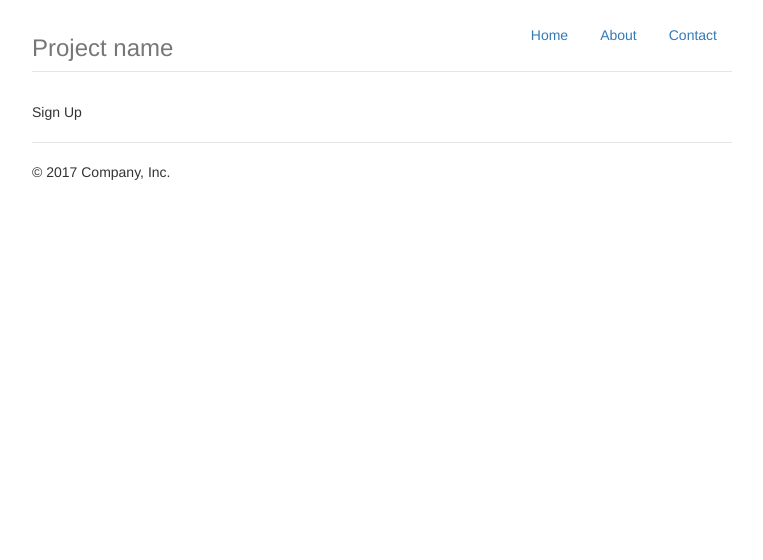
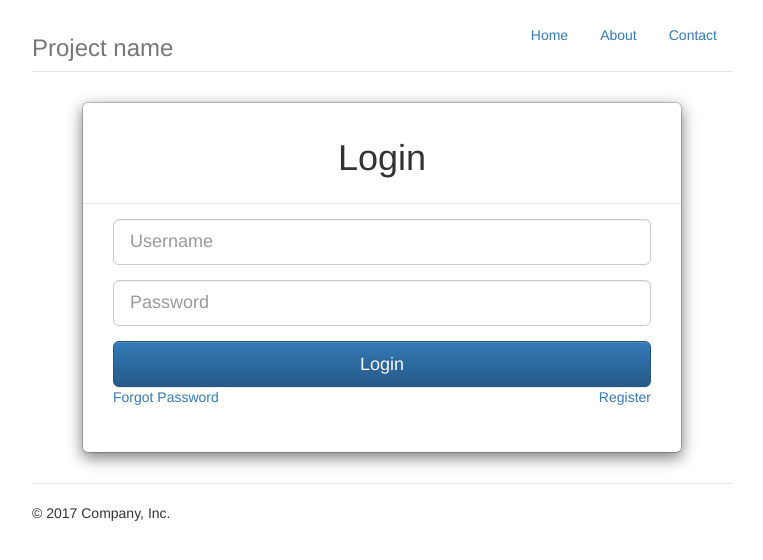
Before and after one commit to olga-dev/bootstrap-3, a Symfony app: template templates/narrow-jumbotron/body/container/signup/index.html.twig in a window 1280 px wide. Shown: the top 560 px of the page, without its empty margins (258-1021 px from the left). Run offline with Twig, Linux system fonts and the light colour scheme; the template is opened without the code that fills it, so the values that code supplies are empty; some libraries are stand-ins or nearby versions.

```diff
--- a/templates/narrow-jumbotron/base.html.twig
+++ b/templates/narrow-jumbotron/base.html.twig
@@ -18,6 +18,10 @@
         .jumbotron {
             text-align: center;
         }
+
+        .modal-footer {
+            border-top: none;
+        }
     </style>
 {% endblock %}
 
--- a/templates/narrow-jumbotron/body/container/signup/index.html.twig
+++ b/templates/narrow-jumbotron/body/container/signup/index.html.twig
@@ -1,5 +1,30 @@
 {% extends 'narrow-jumbotron/base.html.twig' %}
 
 {% block container %}
-    Sign Up
+
+    <div class="modal-dialog">
+        <div class="modal-content">
+            <div class="modal-header">
+                <h1 class="text-center">Login</h1>
+            </div>
+            <div class="modal-body">
+                <form class="col-md-12 center-block">
+                    <div class="form-group">
+                        <input type="text" class="form-control input-lg" placeholder="Username">
+                    </div>
+                    <div class="form-group">
+                        <input type="password" class="form-control input-lg" placeholder="Password">
+                    </div>
+                    <div class="form-group">
+                        <input type="submit" class="btn btn-block btn-lg btn-primary" value="Login">
+                        <span class="pull-right"><a href="#">Register</a></span>
+                        <span><a href="#">Forgot Password</a></span>
+                    </div>
+                </form>
+                <div class="modal-footer">
+                </div>
+            </div>
+        </div>
+    </div>
+
 {% endblock %}
```
